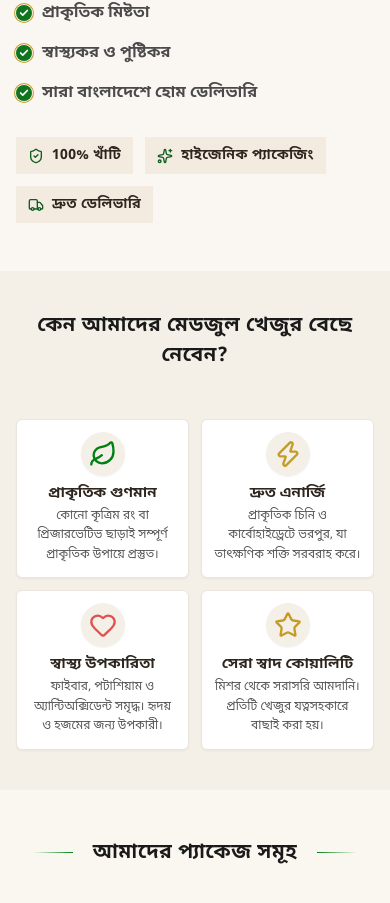
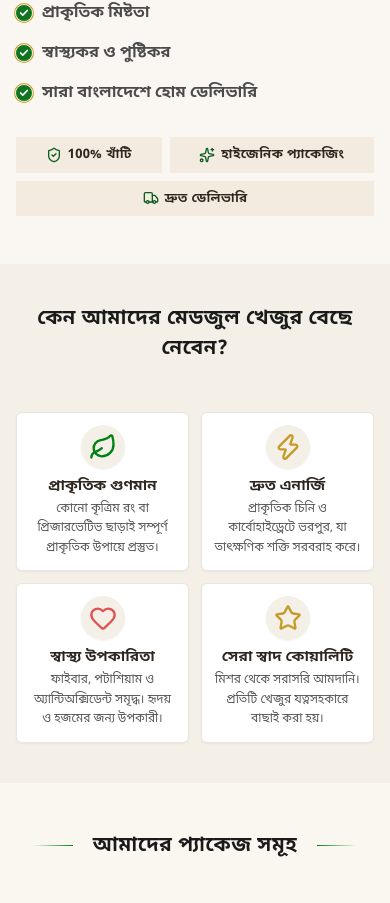
Before and after one commit to Alok4D/arabian-store-bd, a Next.js app in the folder arabian-store-frontend/: page / in a window 390 px wide. Shown: the part 809-1712 px from the top of the page. Built offline with nearby package versions, Linux system fonts and the light colour scheme; no server answers.

Commit message:
feat: create BannerSection component for landing page with product highlights and order CTA

```diff
--- a/arabian-store-frontend/src/app/(landing)/components/BannerSection.tsx
+++ b/arabian-store-frontend/src/app/(landing)/components/BannerSection.tsx
@@ -96,18 +96,18 @@ export default function BannerSection() {
             </button>
 
             {/* Bottom Badges */}
-            <div className="flex flex-wrap items-center gap-3 pt-0 md:pt-4">
-              <div className="flex items-center gap-2 bg-[#F3EBE0] rounded-none px-3 py-2 shadow-xs">
-                <ShieldCheck className="w-4 h-4 md:w-5 md:h-5 text-[#0D5C22]" />
-                <span className="text-[#2D251E] text-[14px] md:text-[16px] font-extrabold tracking-wide">100% খাঁটি</span>
+            <div className="flex flex-wrap items-center gap-2 md:gap-3 pt-0 md:pt-4 w-full">
+              <div className="flex-auto md:flex-none flex items-center justify-center md:justify-start gap-1.5 md:gap-2 bg-[#F3EBE0] rounded-none px-2 md:px-3 py-2 shadow-xs">
+                <ShieldCheck className="w-4 h-4 md:w-5 md:h-5 text-[#0D5C22] shrink-0" />
+                <span className="text-[#2D251E] text-[13px] md:text-[16px] font-extrabold tracking-wide whitespace-nowrap">100% খাঁটি</span>
               </div>
-              <div className="flex items-center gap-2 bg-[#F3EBE0] rounded-none px-3 py-2 shadow-xs">
-                <Sparkles className="w-4 h-4 md:w-5 md:h-5 text-[#0D5C22]" />
-                <span className="text-[#2D251E] text-[14px] md:text-[16px] font-extrabold tracking-wide">হাইজেনিক প্যাকেজিং</span>
+              <div className="flex-auto md:flex-none flex items-center justify-center md:justify-start gap-1.5 md:gap-2 bg-[#F3EBE0] rounded-none px-2 md:px-3 py-2 shadow-xs">
+                <Sparkles className="w-4 h-4 md:w-5 md:h-5 text-[#0D5C22] shrink-0" />
+                <span className="text-[#2D251E] text-[13px] md:text-[16px] font-extrabold tracking-wide whitespace-nowrap">হাইজেনিক প্যাকেজিং</span>
               </div>
-              <div className="flex items-center gap-2 bg-[#F3EBE0] rounded-none px-3 py-2 shadow-xs">
-                <Truck className="w-4 h-4 md:w-5 md:h-5 text-[#0D5C22]" />
-                <span className="text-[#2D251E] text-[14px] md:text-[16px] font-extrabold tracking-wide">দ্রুত ডেলিভারি</span>
+              <div className="flex-auto md:flex-none flex items-center justify-center md:justify-start gap-1.5 md:gap-2 bg-[#F3EBE0] rounded-none px-2 md:px-3 py-2 shadow-xs">
+                <Truck className="w-4 h-4 md:w-5 md:h-5 text-[#0D5C22] shrink-0" />
+                <span className="text-[#2D251E] text-[13px] md:text-[16px] font-extrabold tracking-wide whitespace-nowrap">দ্রুত ডেলিভারি</span>
               </div>
             </div>
 
```
